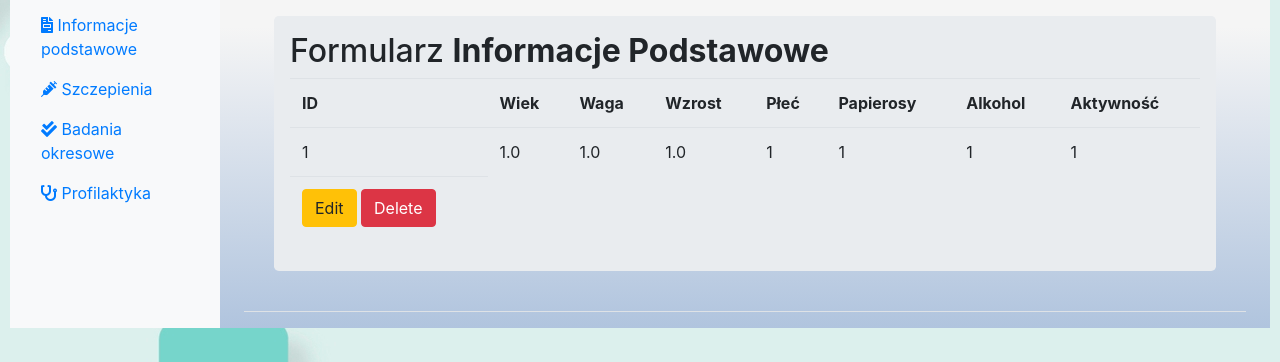
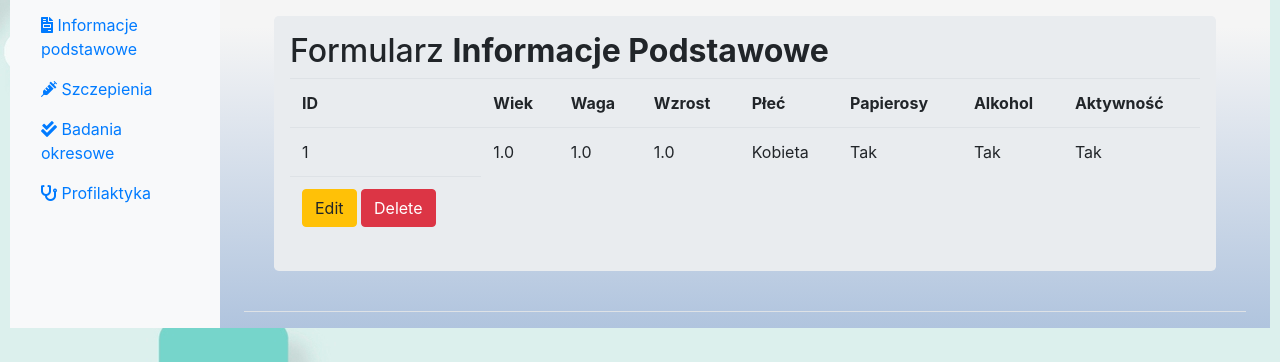
Before and after one commit to 3Rii/Med-Assist, a Flask app: page /basic in a window 1280 px wide. Shown: the part 58-420 px from the top of the page. Run offline with Flask 2, Linux system fonts and the light colour scheme; the visitor is signed in with stand-in values (Sample User, id 1); tables that the repository leaves empty hold one stand-in row (values such as "Sample post"); parts of the project's set-up code (start-up, migrations or seed data) failed here and were passed over; some libraries are stand-ins or nearby versions.

Commit message:
Remembering the choice in form

```diff
--- a/templates/forms/basicform.html
+++ b/templates/forms/basicform.html
@@ -26,10 +26,10 @@
                         <td>{{ user['wiek']}}</td>
                         <td>{{ user['waga']}}</td>
                         <td>{{ user['wzrost']}}</td>
-                        <td>{{ user['plec']}}</td>
-                        <td>{{ user['papierosy']}}</td>
-                        <td>{{ user['alkohol']}}</td>
-                        <td>{{ user['aktywnosc']}}</td>
+			<td>{% if user['plec'] %}Kobieta{% else %}Mężczyzna{% endif %}</td>
+			<td>{% if user['papierosy'] %}Tak{% else %}Nie{% endif %}</td>
+                        <td>{% if user['alkohol'] %}Tak{% else %}Nie{% endif %}</td>
+                        <td>{% if user['aktywnosc'] %}Tak{% else %}Nie{% endif %}</td>
                     </tr>
                     <tr>
                         <td>
@@ -68,48 +68,43 @@
                   <input type="text" class="form-control" name="wzrost" value="{{ user['wzrost']}}" placeholder="{{ user['wzrost']}}">
                </div>
 
+
+               <div class="radio-group">
                   <label for="plec" class="cols-sm-2 control-label">Płeć:</label>
-
                   <div class="input-group-prepend">
-                    <input type="radio" name="plec" id="plec" value="1">
+			  <input type="radio" name="plec" id="plec" value="1" {% if user['plec'] %}checked{% endif %}/>
                           <label>Kobieta</label>
                   </div>
-
-                  <div >
-                    <input type="radio" name="plec" id="plec" value="0">
-                    <label>Mężczyzna</label>
+                  <div class="input-group-prepend">
+			  <input type="radio" name="plec" id="plec" value="0" {% if not user['plec'] %}checked{% endif %}/>
+                          <label>Mezczyzna</label>
                   </div>
-
+               </div>
 
                <div class="radio-group">
 		  <label for="papierosy" class="cols-sm-2 control-label">Papierosy:</label>
-
                   <div class="input-group-prepend">
-                    <input type="radio" name="papierosy" id="papierosy" value="1">
+			  <input type="radio" name="papierosy" id="papierosy" value="1" {% if user['papierosy'] %}checked{% endif %}/>
                           <label>Tak</label>
                   </div>
-
                   <div class="input-group-prepend">
-                    <input type="radio" name="papierosy" id="papierosy" value="0">
+			  <input type="radio" name="papierosy" id="papierosy" value="0" {% if not user['papierosy'] %}checked{% endif %}/>
                           <label>Nie</label>
                   </div>
                </div>
 
                <div class="radio-group">
 		  <label for="alkohol" class="cols-sm-2 control-label">Alkohol:</label>
-
                   <div class="input-group-prepend">
-                    <input type="radio" name="alkohol" id="alkohol" value="1">
+			  <input type="radio" name="alkohol" id="alkohol" value="1" {% if user['alkohol'] %}checked{% endif %}/>
                           <label>Tak</label>
                   </div>
-
-
                   <div class="input-group-prepend">
-                    <input type="radio" name="alkohol" id="alkohol" value="0">
+			  <input type="radio" name="alkohol" id="alkohol" value="0" {% if not user['alkohol'] %}checked{% endif %}/>
                           <label>Nie</label>
                   </div>
+               </div>
 
-            </div>
                <div class="radio-group">
 		  <label for="aktywnosc" class="cols-sm-2 control-label">Aktywność:</label>
                     <div>
@@ -124,15 +119,15 @@
                     </ul>
                     </div>
                   <div class="input-group-prepend">
-                    <input type="radio" name="aktywnosc" id="aktywnosc" value="1">
+			  <input type="radio" name="aktywnosc" id="aktywnosc" value="1" {% if user['aktywnosc'] %}checked{% endif %}/>
                           <label>Tak</label>
                   </div>
-
                   <div class="input-group-prepend">
-                    <input type="radio" name="aktywnosc" id="aktywnosc" value="0">
+			  <input type="radio" name="aktywnosc" id="aktywnosc" value="0" {% if not user['aktywnosc'] %}checked{% endif %}/>
                           <label>Nie</label>
                   </div>
                </div>
+
 
                 <div id="msg">{{ msg }}</div>
                <div class="form-group">
```
Also changed, not shown: app.py (line endings or trailing spaces). Lines whose indentation alone changed are shown as unchanged.
